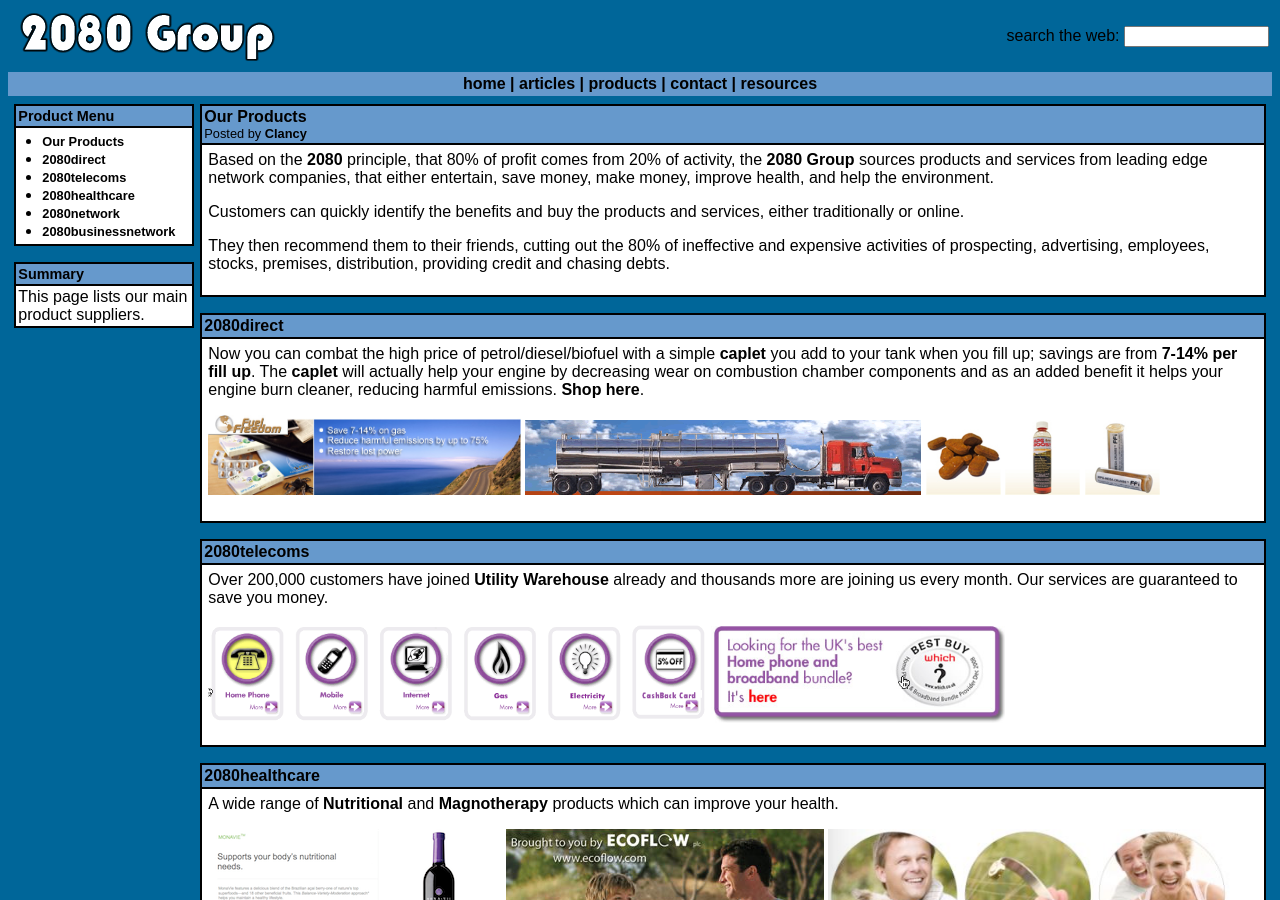
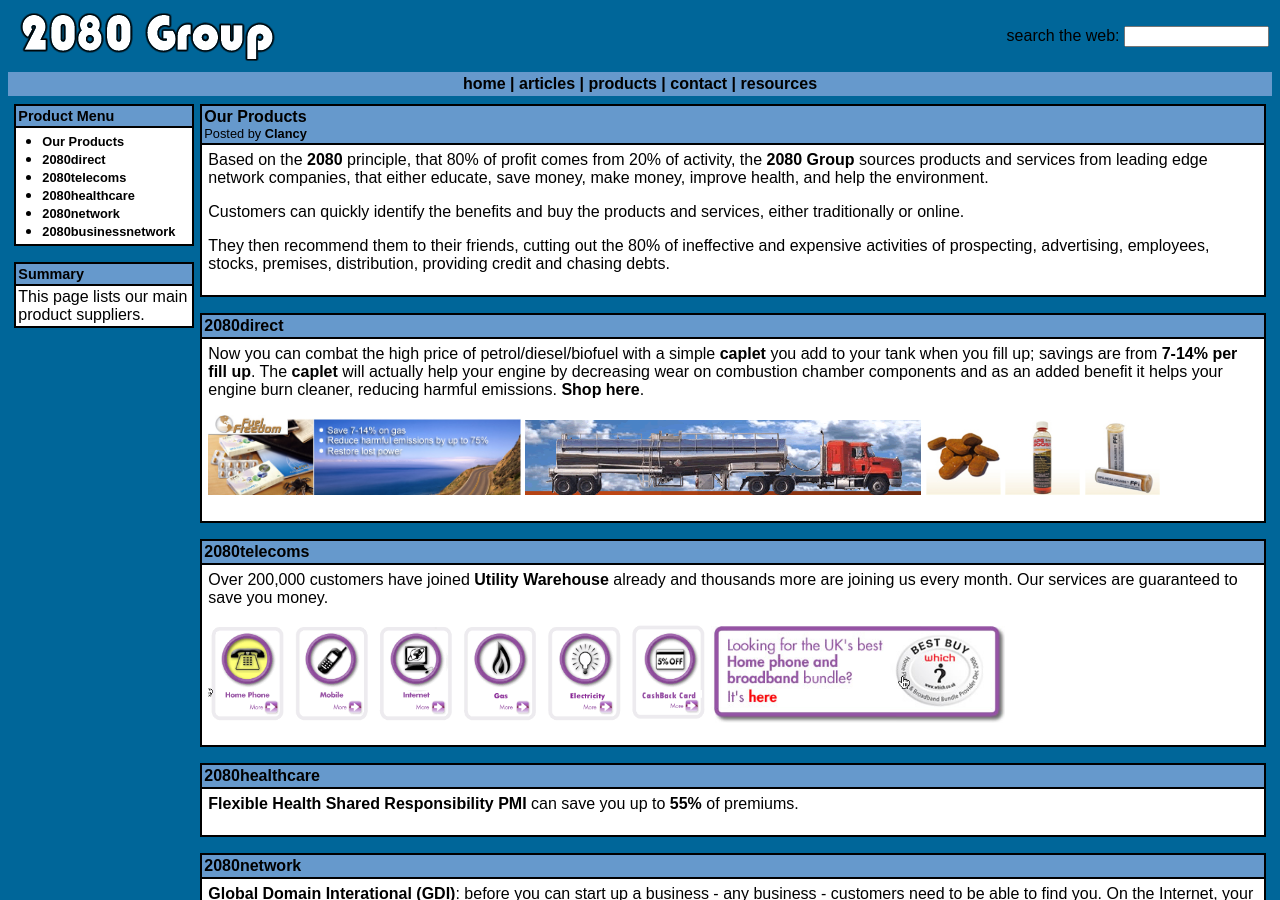
Before and after one commit to metafeather/2080group, a Jekyll site: the page built from website/pages/partners.html, in a window 1280 px wide and 900 px high. Built offline with Jekyll 4.4.1, drawn with Linux system fonts in a browser that asks for light colours.

```diff
--- a/lib/publish.rb
+++ b/lib/publish.rb
@@ -1,4 +1,4 @@
-output_location = "./../_site"
+output_location = "_site"
 
 desc 'Develop the website'
 task "dev" do
--- a/website/pages/partners.html
+++ b/website/pages/partners.html
@@ -66,7 +66,7 @@ title: '2080 Group Partners'
 <tr>
 <td>
   <p>
-  Based on the <strong>2080</strong> principle, that 80% of profit comes from 20% of activity, the <strong>2080 Group</strong> sources products and services from leading edge network companies, that either entertain, save money, make money, improve health, and help the environment.
+  Based on the <strong>2080</strong> principle, that 80% of profit comes from 20% of activity, the <strong>2080 Group</strong> sources products and services from leading edge network companies, that either educate, save money, make money, improve health, and help the environment.
   </p>
   <p>
   Customers can quickly identify the benefits and buy the products and services, either traditionally or online.
@@ -83,19 +83,19 @@ title: '2080 Group Partners'
 <table class="block">
 <tr>
 <th>
-  <a name="1" href="http://tinyurl.com/yl2q3zt">2080direct</a>
+  <a name="1" href="http://tinyurl.com/23ts85">2080direct</a>
 </th>
 </tr>
 <tr>
 <td>
-  <p>Now you can combat the high price of petrol/diesel/biofuel with a simple <strong>caplet</strong> you add to your tank when you fill up; savings are from <strong>7-14% per fill up</strong>. The <strong>caplet </strong>will actually help your engine by decreasing wear on combustion chamber components and as an added benefit it helps your engine burn cleaner, reducing harmful emissions. <a href="http://tinyurl.com/yl2q3zt">Shop here</a>.
+  <p>Now you can combat the high price of petrol/diesel/biofuel with a simple <strong>caplet</strong> you add to your tank when you fill up; savings are from <strong>7-14% per fill up</strong>. The <strong>caplet </strong>will actually help your engine by decreasing wear on combustion chamber components and as an added benefit it helps your engine burn cleaner, reducing harmful emissions. <a href="http://tinyurl.com/23ts85">Shop here</a>.
   </p>
   <p>
-  <a href="http://tinyurl.com/yl2q3zt"><img src="../images/fuelfreedom_banner.jpg" height="80" border="0" alt="" /></a>
-  <a href="http://tinyurl.com/yl2q3zt"><img src="../images/ffi_tanker.gif" height="75" border="0" alt="" /></a>
-  <a href="http://tinyurl.com/yl2q3zt"><img src="../images/ffi_caplets.jpg" height="75" border="0" alt="" /></a>
-  <a href="http://tinyurl.com/yl2q3zt"><img src="../images/ffi_boost.jpg" height="75" border="0" alt="" /></a>
-  <a href="http://tinyurl.com/yl2q3zt"><img src="../images/ffi_megacrumbs.jpg" height="75" border="0" alt="" /></a>
+  <a href="http://tinyurl.com/23ts85"><img src="../images/fuelfreedom_banner.jpg" height="80" border="0" alt="" /></a>
+  <a href="http://tinyurl.com/23ts85"><img src="../images/ffi_tanker.gif" height="75" border="0" alt="" /></a>
+  <a href="http://tinyurl.com/23ts85"><img src="../images/ffi_caplets.jpg" height="75" border="0" alt="" /></a>
+  <a href="http://tinyurl.com/23ts85"><img src="../images/ffi_boost.jpg" height="75" border="0" alt="" /></a>
+  <a href="http://tinyurl.com/23ts85"><img src="../images/ffi_megacrumbs.jpg" height="75" border="0" alt="" /></a>
   </p>
 </td>
 </tr>
@@ -128,19 +128,11 @@ title: '2080 Group Partners'
 <table class="block">
 <tr>
 <th>
-  <a name="3" href="http://tinyurl.com/ygq97mj">2080healthcare</a>
+  <a name="3" href="http://tinyurl.com/5jh5uf">2080healthcare</a>
 </th>
 </tr>
 <tr>
 <td>
-  <p>A wide range of <strong><a href="http://tinyurl.com/ygq97mj">Nutritional</a></strong> and <strong><a href="http://tinyurl.com/yl5luuo">Magnotherapy</a></strong> products which can improve your health.
-  </p>
-
-  <p>
-  <a href="http://tinyurl.com/ygq97mj"><img src="../images/logo_monavie.png" alt="Monavie" border="0" /></a>
-  <a href="http://tinyurl.com/yl5luuo"><img src="../images/ecoflow_cover.png" alt="Ecoflow"  height="131" border="0" /></a>
-  <a href="http://tinyurl.com/yl5luuo"><img src="../images/ecoflow_catalogue.png" alt="Ecoflow" height="131" border="0" /></a>
-  </p>
 
   <p>
   <strong><a href="http://tinyurl.com/5jh5uf">Flexible Health Shared Responsibility PMI</a></strong> can save you up to <strong>55%</strong> of premiums.
@@ -184,14 +176,14 @@ title: '2080 Group Partners'
   </p>
 
   <p>
-  <a href="http://tinyurl.com/rcv6pv"><strong>iLearningGlobal.tv</strong></a> is designed to accomodate any level or degree of experience from complete beginner to industry veteran.
+  <a href="http://tinyurl.com/debg7n"><strong>iLearningGlobal.tv</strong></a> is designed to accomodate any level or degree of experience from complete beginner to industry veteran.
   </p>
 
 
   <p>
   <a href="http://tinyurl.com/2wdnrq"><img src="../images/network-picture.jpg" alt="" height="120" border="0" /></a>
-  <a href="http://tinyurl.com/rcv6pv"><img src="../images/ilearningglobal_logo.png" alt="" height="120" border="0" /></a>
-  <a href="http://tinyurl.com/rcv6pv"><img src="../images/ilearningglobal_experts.png" alt="" height="120" border="0" /></a>
+  <a href="http://tinyurl.com/debg7n"><img src="../images/ilearningglobal_logo.png" alt="" height="120" border="0" /></a>
+  <a href="http://tinyurl.com/debg7n"><img src="../images/ilearningglobal_experts.png" alt="" height="120" border="0" /></a>
   </p>
 </td>
 </tr>
```
